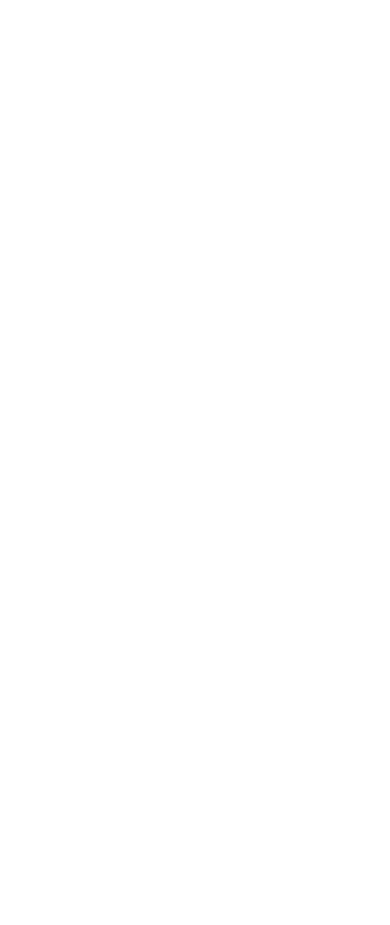
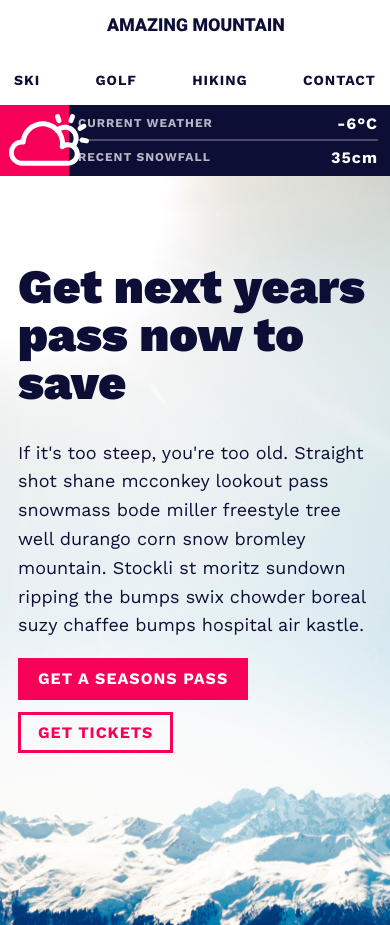
Before and after one commit to DanitaDan/Amazing-Mountain-Website, a plain HTML site: page index.html in a window 390 px wide. Before the commit the page ends 844 px from the top, so only its background shows below. Drawn offline with nearby package versions, Linux system fonts and the light colour scheme.

Commit message:
updated style.css, mobile UI finished

```diff
--- a/index.html
+++ b/index.html
@@ -4,12 +4,41 @@
 <head>
   <meta charset="UTF-8">
   <meta name="viewport" content="width=device-width, initial-scale=1.0">
+  <link href="https://fonts.googleapis.com/css2?family=Work+Sans:wght@400;700;900&display=swap" rel="stylesheet">
   <link rel="stylesheet" href="style.css">
   <title>Amazing Mountain</title>
 </head>
 
 <body>
+  <header>
+    <img src="img/amazing.svg" alt="" class="logo">
 
+    <nav class="nav">
+      <ul class="nav__list">
+        <li class="nav__list-item"><a href="" class="nav__link">Ski</a></li>
+        <li class="nav__list-item"><a href="" class="nav__link">Golf</a></li>
+        <li class="nav__list-item"><a href="" class="nav__link">Hiking</a></li>
+        <li class="nav__list-item"><a href="" class="nav__link">Contact</a></li>
+      </ul>
+    </nav>
+
+    <div class="weather">
+      <div class="weather__icon">
+        <img src="img/weather.svg" alt="svg">
+      </div>
+      <p class="weather__info">Current weather<span> -6°C</span></p>
+      <p class="weather__info">Recent snowfall<span> 35cm</span></p>
+    </div>
+  </header>
+
+  <main class="main main--ski">
+    <h1 class="main__title">Get next years pass now to save</h1>
+    <p class="main__intro">If it's too steep, you're too old. Straight shot shane mcconkey lookout pass snowmass bode
+      miller freestyle tree well durango corn snow bromley mountain. Stockli st moritz sundown ripping the bumps swix
+      chowder boreal suzy chaffee bumps hospital air kastle.</p>
+    <a href="" class="btn btn--primary">Get a seasons pass</a>
+    <a href="" class="btn btn--outline">Get tickets</a>
+  </main>
 </body>
 
 </html>
--- a/style.css
+++ b/style.css
@@ -0,0 +1,160 @@
+
+*,
+*::before,
+*::after {
+  box-sizing: border-box;
+}
+
+:root {
+  --clr-primary: #f70058;
+  --clr-dark: #0c0e36;
+  --clr-light: #fff;
+  --fw-normal: 400;
+  --fw-bold: 700;
+  --fw-black: 900;
+}
+
+body {
+  font-family: 'Work Sans', sans-serif;
+  font-size: 1.125rem;
+  color: var(--clr-dark);
+  line-height: 1.6;
+  margin: 0;
+  background: grey;
+}
+
+h1, h2, h3 {
+  line-height: 1;
+}
+
+.btn {
+  cursor: pointer;
+  display: inline-block;
+  font-size: 1rem;
+  padding: .5em 1.25em;
+  text-transform: uppercase;
+  letter-spacing: 1px;
+  text-decoration: none;
+  font-weight: var(--fw-bold);
+  margin-bottom: .75em;
+}
+
+.btn--primary {
+  background-color: var(--clr-primary);
+  color: var(--clr-light);
+}
+
+.btn--primary:hover {
+  background-color: var(--clr-dark);
+
+}
+
+.btn--outline {
+  outline: 3px solid var(--clr-primary);
+  outline-offset: -3px;
+  color: var(--clr-primary);
+}
+
+.btn--outline:hover {
+  background: var(--clr-dark);
+  outline-color: var(--clr-dark);
+  color: var(--clr-light);
+}
+
+header {
+  background-color: var(--clr-light);
+  text-align: center;
+}
+
+.logo {
+  margin-top: 1em;
+}
+
+.nav__list {
+  display: flex;
+  justify-content: space-between;
+  margin: 0;
+  margin-top: 1em;
+  padding: 1em;
+  list-style: none;
+  font-size: 0.875rem;
+  text-transform: uppercase;
+  font-weight: var(--fw-bold);
+  letter-spacing: 1px;
+}
+
+.nav__link {
+  text-decoration: none;
+  color: inherit;
+}
+
+.weather {
+  display: grid;
+  grid-template-columns: min-content 1fr;
+  background: var(--clr-dark);
+  color: var(--clr-light);
+}
+
+.weather__icon {
+  grid-row: span 2;
+  background-color: var(--clr-primary);
+  padding: .5em;
+  display: flex;
+}
+
+.weather__info {
+  margin: 0;
+  margin-left: .75em;
+  text-align: left;
+  color: rgba(255, 255, 255, 0.7);
+  text-transform: uppercase;
+  font-weight: var(--fw-bold);
+  letter-spacing: 1px;
+  font-size: .75rem;
+  display: flex;
+  align-items: center;
+}
+
+.weather__info span {
+  color: var(--clr-light);
+  margin-left: auto;
+  margin-right: .75rem;
+  font-size: 1rem;
+  text-transform: none;
+}
+
+
+.weather__info:first-of-type {
+  margin-top: .5em;
+  margin-bottom: .5rem;
+  position: relative;
+}
+
+.weather__info:first-of-type::after {
+  content: "";
+  position: absolute;
+  background: var(--clr-light);
+  opacity: .25;
+  height: 2px;
+  width: calc(100% - .75rem);
+  bottom: -.25rem;;
+}
+
+.weather__info:last-of-type {
+  margin-bottom: .5em;
+}
+
+.main {
+  padding: 3em 1em 10rem;
+}
+
+.main--ski {
+  background-image: url(img/mountain.jpg);
+  background-size: cover;
+}
+
+.main__title {
+  line-height: 1;
+  font-weight: var(--fw-black);
+  font-size: 3rem;
+}
```
Also changed, not shown: img/amazing.svg (added), img/mountain.jpg (added), img/weather.svg (added).
